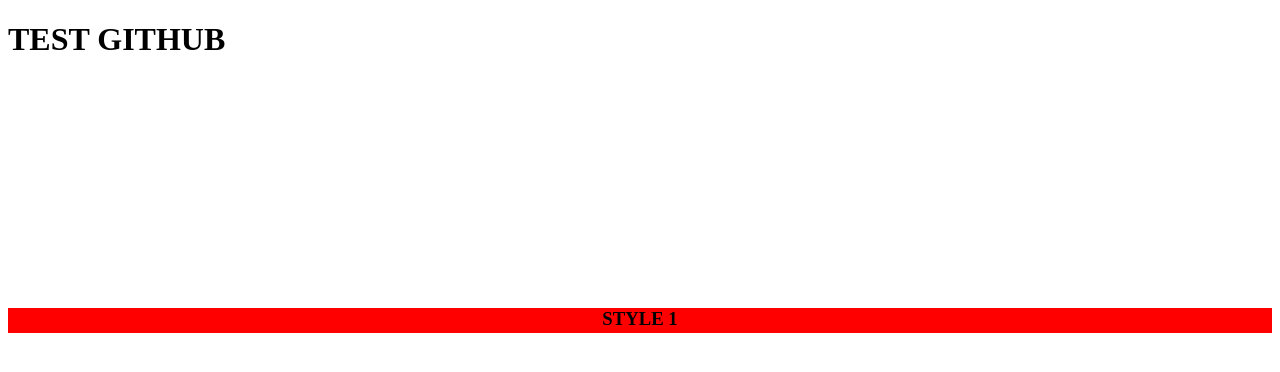
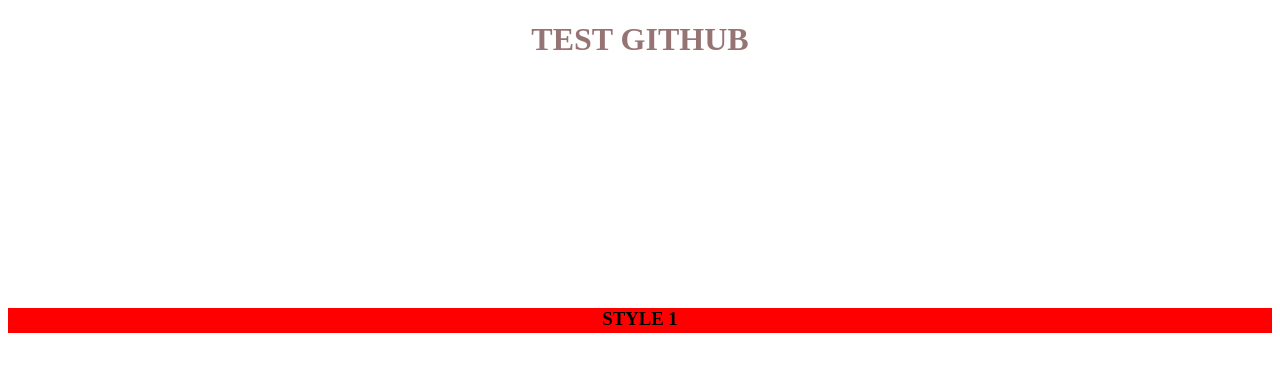
Before and after one commit to tuanvo1905tav/tuanvo1905tav.github.io, a plain HTML site: page index.html in a window 1280 px wide. Shown: the top 372 px of the page. Drawn offline with nearby package versions, Linux system fonts and the light colour scheme.

Commit message:
Update index.html

```diff
--- a/index.html
+++ b/index.html
@@ -8,7 +8,7 @@
 	  <link rel="stylesheet" href="https://unpkg.com/aos@next/dist/aos.css" />
 </head>
 <body>
-	<h1>TEST GITHUB</h1>
+	<h1 style="text-align: center; color: rgb(151, 116, 116);">TEST GITHUB</h1>
 	<div class="nd1"><h3 data-aos="fade-up" data-aos-offset="200"style="background-color: red; height: 25px; margin: 250px auto;">STYLE 1</h3></div>
 	<div class="nd1"><h3 data-aos="flip-left" data-aos-offset="200"style="background-color: blue; height: 25px; margin: 250px auto;">STYLE 2</h3></div>
 	<div class="nd1"><h3 data-aos="fade-right"style="background-color: green; height: 25px; margin: 250px auto;">STYLE 3</h3></div>
```
